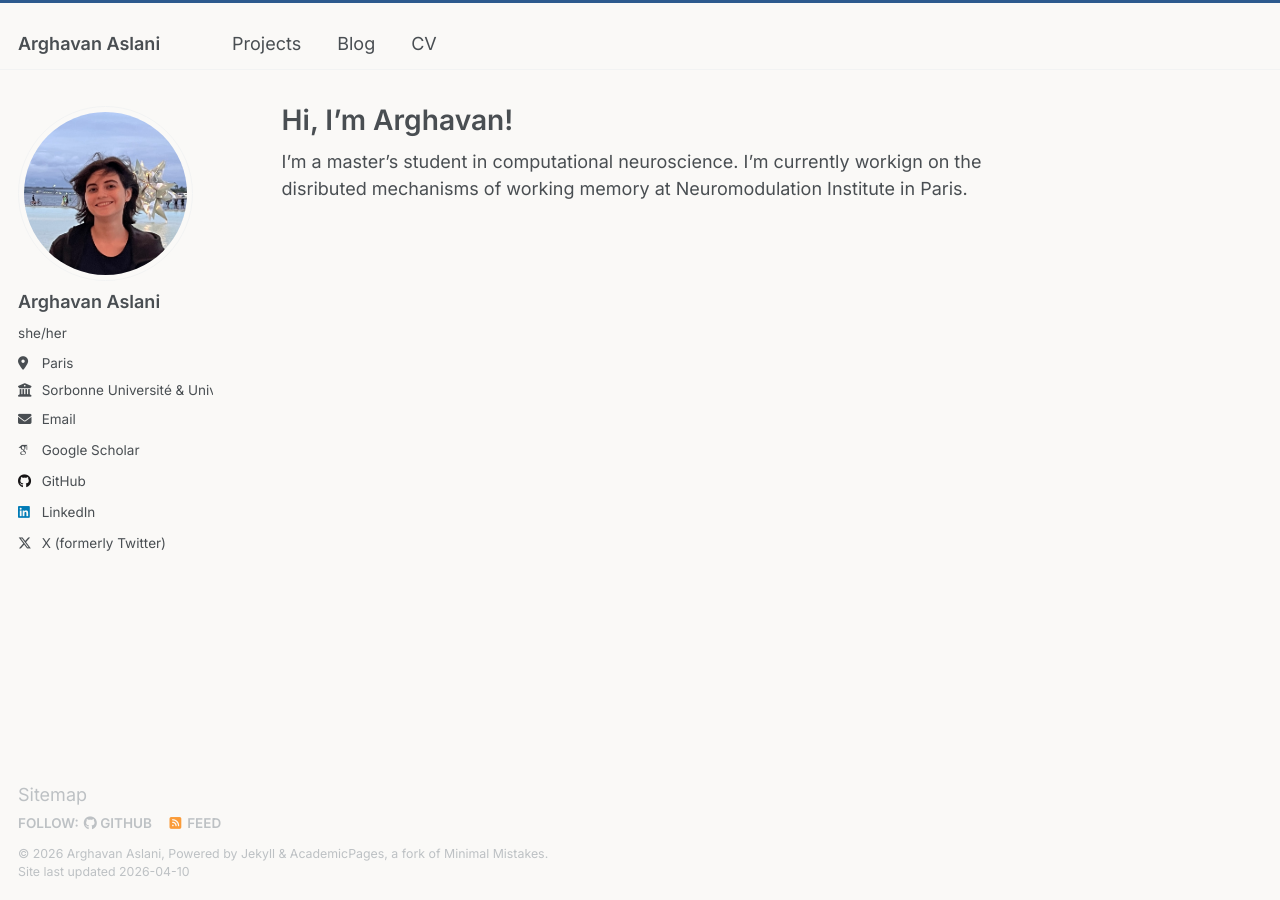
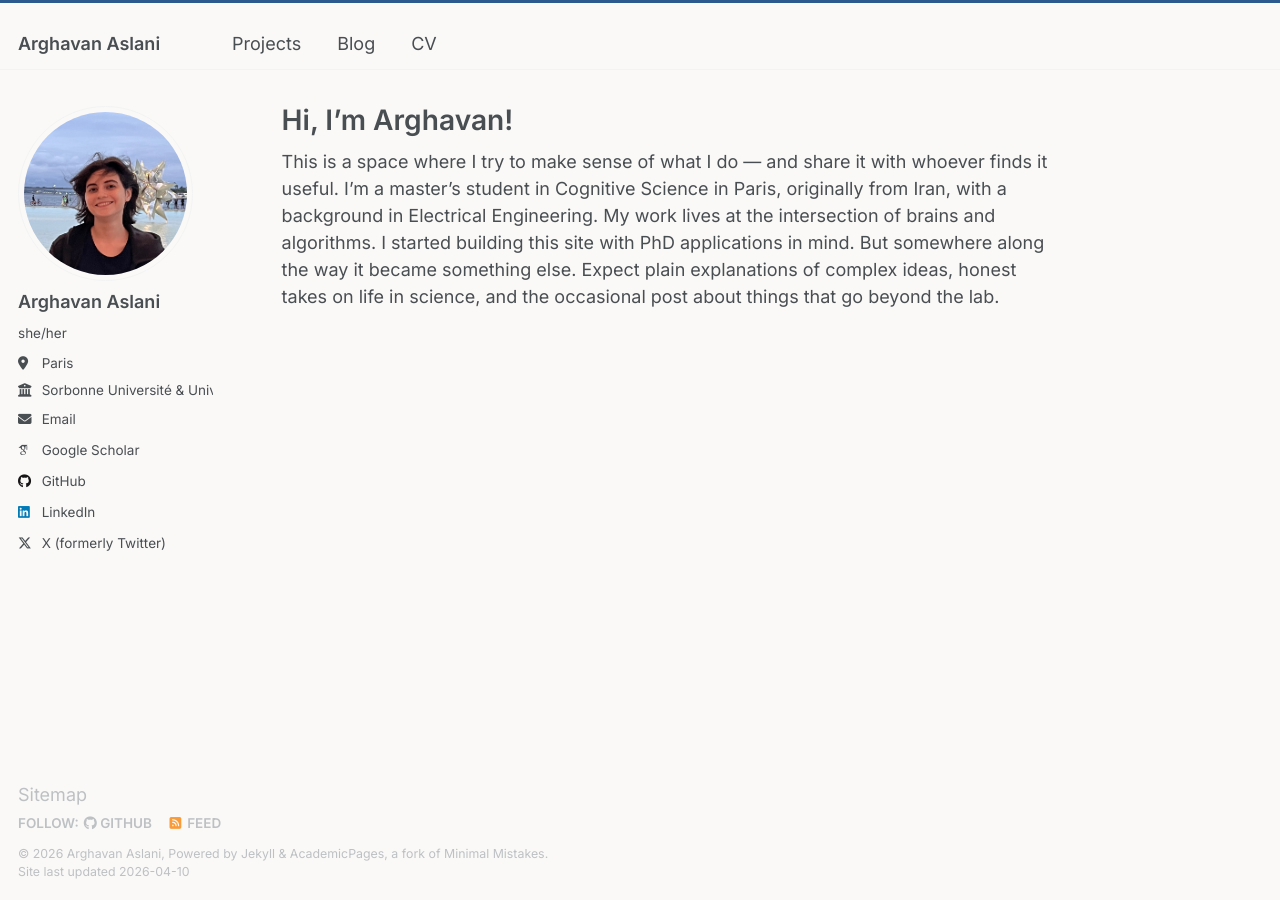
Before and after one commit to arghavanaslani/arghavanaslani.github.io, a Jekyll site: the page built from _pages/about.md, in a window 1280 px wide. Built offline with Jekyll 4.4.1, drawn with Linux system fonts in a browser that asks for light colours; some web fonts are replaced.

Commit message:
about content

```diff
--- a/_pages/about.md
+++ b/_pages/about.md
@@ -7,4 +7,5 @@ redirect_from:
   - /about.html
 ---
 
-I’m a master's student in computational neuroscience. I'm currently workign on the disributed mechanisms of working memory at Neuromodulation Institute in Paris.
+This is a space where I try to make sense of what I do — and share it with whoever finds it useful. I'm a master's student in Cognitive Science in Paris, originally from Iran, with a background in Electrical Engineering. My work lives at the intersection of brains and algorithms.
+I started building this site with PhD applications in mind. But somewhere along the way it became something else. Expect plain explanations of complex ideas, honest takes on life in science, and the occasional post about things that go beyond the lab.
```
Also changed, not shown: 1 other file.
